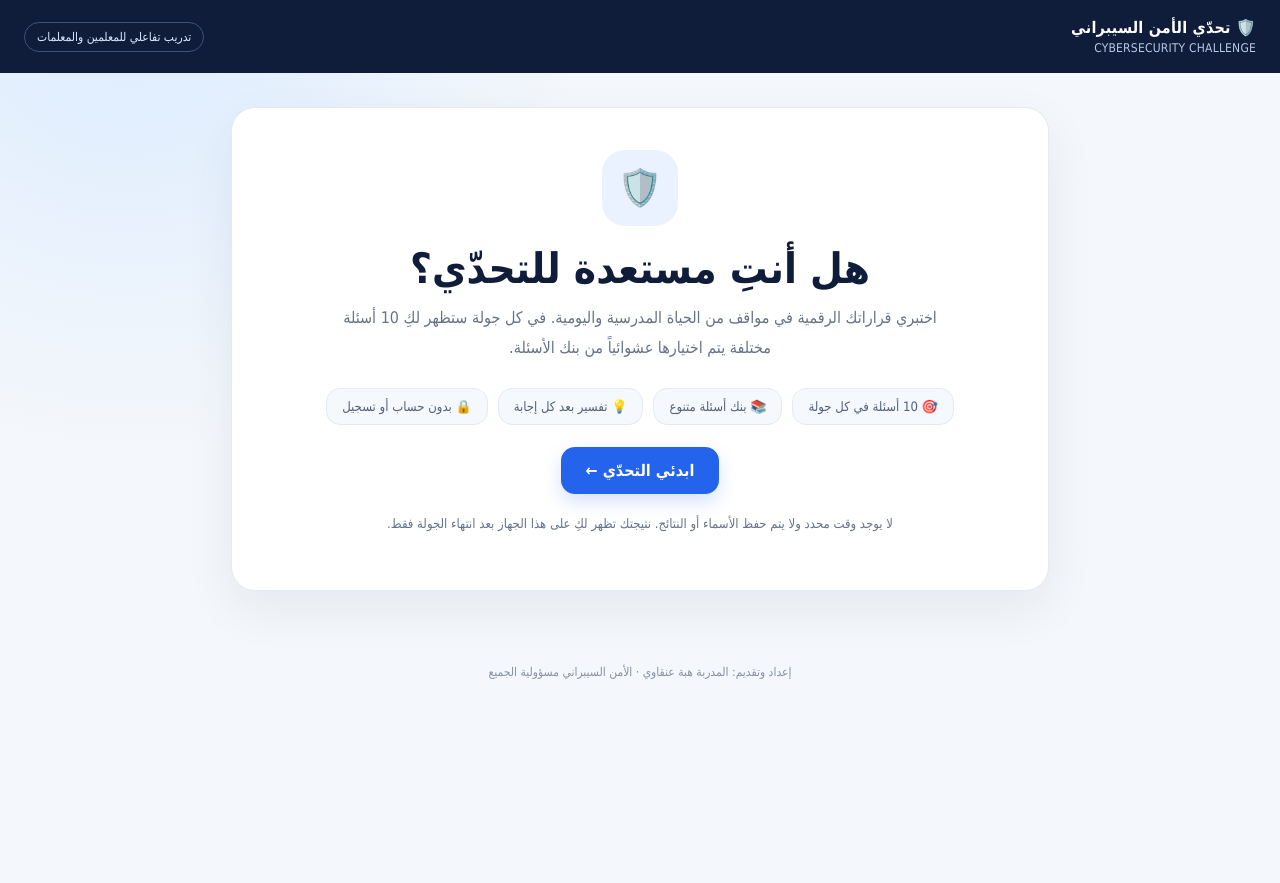
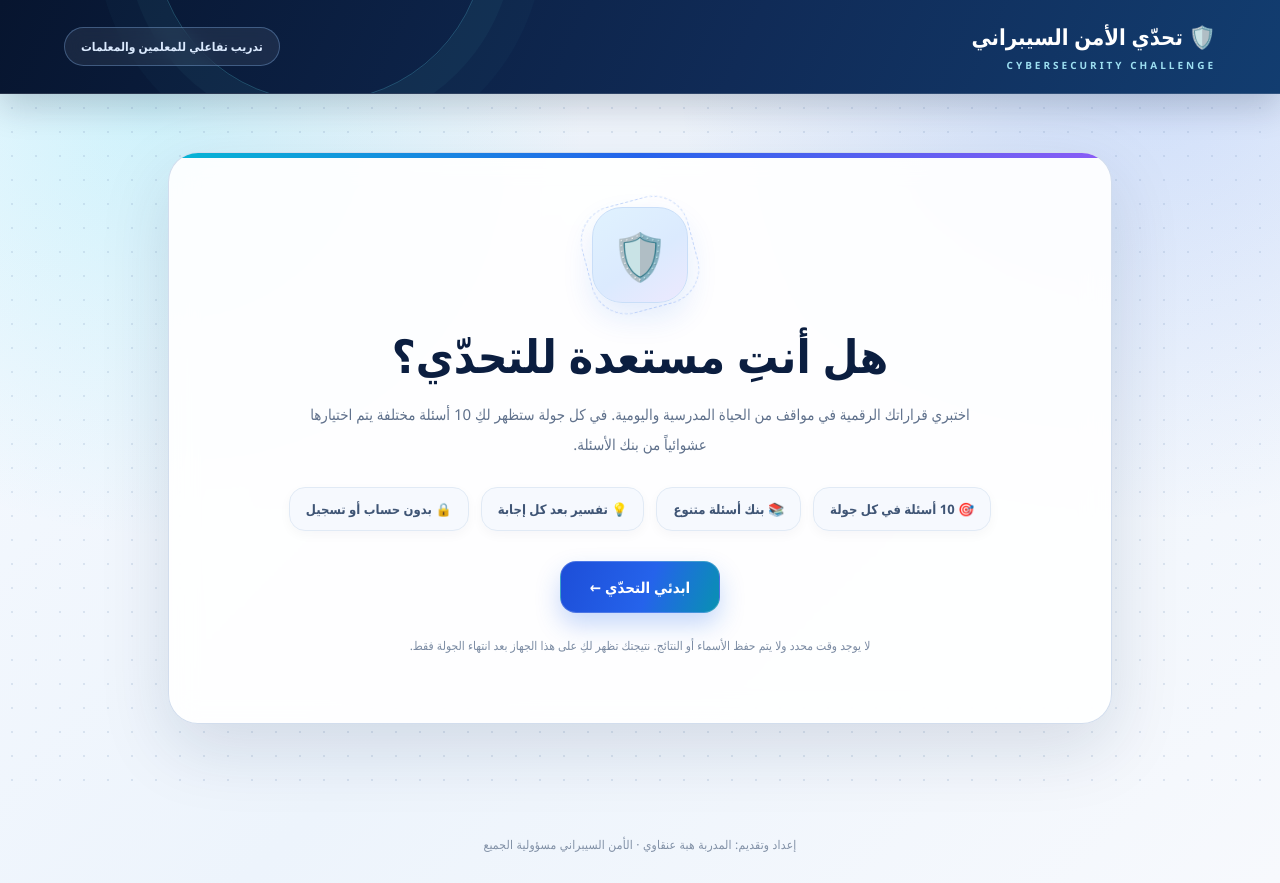
Before and after one commit to laraanqawii/Cybersecurity_Challenge, a plain HTML site: page index.html in a window 1280 px wide. Before the commit the page ends 800 px from the top, so only its background shows below. Drawn offline with Linux system fonts and the light colour scheme.

Commit message:
Add files via upload

```diff
--- a/index.html
+++ b/index.html
@@ -29,7 +29,9 @@ button{font:inherit;cursor:pointer;border:0}.primary{background:var(--blue);colo
 .level{font-size:20px;font-weight:800;color:var(--navy);margin:10px}.review{margin-top:25px;text-align:right;border-top:1px solid var(--line);padding-top:20px}.review-item{padding:12px 0;border-bottom:1px solid var(--line);line-height:1.8;font-size:14px}.review-item b{display:block}.hidden{display:none!important}
 footer{text-align:center;color:#8792a5;font-size:12px;padding:0 15px 24px}
 @media(max-width:560px){header{padding:15px}.pill{display:none}main{margin:18px auto}.panel{border-radius:18px}.actions{align-items:stretch}.actions button{flex:1}}
-</style></head>
+</style>
+<link rel="stylesheet" href="style.css">
+</head>
 <body>
 <header><div class="brand">🛡️ تحدّي الأمن السيبراني <small>CYBERSECURITY CHALLENGE</small></div><div class="pill">تدريب تفاعلي للمعلمين والمعلمات</div></header>
 <main>
--- /dev/null
+++ b/style.css
@@ -0,0 +1,165 @@
+/* Cybersecurity Challenge — Professional UI Theme
+   ملف تنسيق خارجي للموقع. يعتمد على العناصر الموجودة في index.html.
+*/
+:root{
+  --navy:#07152f;
+  --blue:#2563eb;
+  --cyan:#06b6d4;
+  --gold:#f6c453;
+  --ink:#14213d;
+  --muted:#64748b;
+  --paper:#eef4fb;
+  --line:#dce6f2;
+  --good:#0f9b70;
+  --bad:#dc4c64;
+  --shadow:0 24px 70px rgba(12,35,75,.13);
+}
+*{box-sizing:border-box}
+html{scroll-behavior:smooth}
+body{
+  margin:0;min-height:100vh;color:var(--ink);
+  font-family:"Segoe UI",Tahoma,Arial,sans-serif;
+  background:
+    radial-gradient(circle at 12% 12%,rgba(34,211,238,.18),transparent 27rem),
+    radial-gradient(circle at 90% 5%,rgba(37,99,235,.16),transparent 30rem),
+    linear-gradient(135deg,#f7faff 0%,#edf4fc 52%,#f7f9fd 100%);
+  position:relative;overflow-x:hidden
+}
+body:before{
+  content:"";position:fixed;inset:0;pointer-events:none;opacity:.23;z-index:-1;
+  background-image:radial-gradient(#8ba6c8 1px,transparent 1px);
+  background-size:24px 24px;
+}
+header{
+  position:relative;isolation:isolate;overflow:hidden;
+  min-height:94px;padding:20px clamp(18px,5vw,70px);
+  display:flex;align-items:center;justify-content:space-between;gap:18px;
+  color:#fff;background:linear-gradient(115deg,#07152f 0%,#102b57 58%,#123d70 100%);
+  box-shadow:0 12px 35px rgba(7,21,47,.2);
+  border-bottom:1px solid rgba(255,255,255,.13)
+}
+header:after{
+  content:"";position:absolute;z-index:-1;width:330px;height:330px;border-radius:50%;
+  left:12%;top:-230px;border:1px solid rgba(103,232,249,.23);
+  box-shadow:0 0 0 28px rgba(103,232,249,.035),0 0 0 58px rgba(103,232,249,.025)
+}
+.brand{font-size:clamp(17px,2.2vw,22px);font-weight:900;letter-spacing:0}
+.brand small{font-size:10px;letter-spacing:3px;color:#9ddff1;font-weight:800;margin-top:7px}
+.pill{
+  border:1px solid rgba(147,197,253,.32);border-radius:999px;
+  padding:10px 16px;color:#dbeafe;background:rgba(255,255,255,.07);
+  font-size:12px;font-weight:700;backdrop-filter:blur(10px)
+}
+main{max-width:980px;margin:clamp(28px,5vw,58px) auto;padding:0 18px 54px}
+.panel{
+  position:relative;overflow:hidden;background:rgba(255,255,255,.91);
+  border:1px solid rgba(203,216,234,.85);border-radius:30px;
+  box-shadow:var(--shadow);padding:clamp(24px,5.5vw,54px);
+  backdrop-filter:blur(14px)
+}
+.panel:before{
+  content:"";position:absolute;inset:0 0 auto;height:5px;
+  background:linear-gradient(90deg,var(--cyan),var(--blue),#8b5cf6)
+}
+.center{text-align:center}
+.symbol{
+  width:96px;height:96px;border-radius:30px;display:grid;place-items:center;
+  margin:0 auto 24px;font-size:46px;
+  background:linear-gradient(145deg,#e0f2fe,#dbeafe 55%,#ede9fe);
+  border:1px solid #c9def8;box-shadow:0 14px 30px rgba(37,99,235,.13);
+  position:relative
+}
+.symbol:after{
+  content:"";position:absolute;inset:-8px;border:1px dashed rgba(37,99,235,.25);
+  border-radius:36px;animation:orbit 24s linear infinite
+}
+h1{font-size:clamp(29px,5vw,46px);line-height:1.25;margin:0 0 14px;color:#0b1e40;font-weight:900}
+h2{font-size:clamp(21px,3vw,28px);line-height:1.5;margin:0 0 14px;color:#10264a;font-weight:900}
+.sub{color:#60718c;line-height:2;margin:0 auto 26px;max-width:680px;font-size:15px}
+.stats{display:flex;gap:12px;justify-content:center;flex-wrap:wrap;margin:28px 0 30px}
+.stat{
+  display:flex;align-items:center;gap:7px;background:#f6f9fe;border:1px solid #e1eaf5;
+  padding:12px 16px;border-radius:16px;font-size:13px;color:#3f5575;
+  font-weight:700;box-shadow:0 4px 12px rgba(15,35,70,.035);
+  transition:transform .2s,border-color .2s,box-shadow .2s
+}
+.stat:hover{transform:translateY(-3px);border-color:#b9d5f6;box-shadow:0 9px 20px rgba(37,99,235,.08)}
+button{font:inherit;cursor:pointer}
+.primary{
+  position:relative;overflow:hidden;color:#fff;
+  background:linear-gradient(110deg,#1d4ed8,#2563eb 55%,#0891b2);
+  border:1px solid rgba(255,255,255,.2);border-radius:16px;
+  padding:15px 29px;font-weight:900;font-size:15px;
+  box-shadow:0 12px 25px rgba(37,99,235,.25);
+  transition:transform .2s,box-shadow .2s,filter .2s
+}
+.primary:before{
+  content:"";position:absolute;top:-80%;left:-35%;width:24%;height:260%;
+  transform:rotate(25deg);background:rgba(255,255,255,.18);transition:left .55s
+}
+.primary:hover{transform:translateY(-3px);box-shadow:0 17px 30px rgba(37,99,235,.32);filter:saturate(1.12)}
+.primary:hover:before{left:120%}
+.primary:active{transform:translateY(0) scale(.98)}
+.secondary{background:#edf4ff;color:#234779;border:1px solid #d7e5f7;border-radius:13px;padding:12px 18px;font-weight:800}
+.note{font-size:12px;color:#7b8ba3;line-height:1.9;margin-top:22px}
+.topline{display:flex;justify-content:space-between;gap:12px;align-items:center;color:#60718c;font-size:13px;font-weight:800;margin-bottom:16px}
+.track{height:11px;background:#e8eef7;border-radius:99px;overflow:hidden;margin-bottom:30px;box-shadow:inset 0 1px 3px rgba(15,35,70,.08)}
+.fill{height:100%;width:0;background:linear-gradient(90deg,#2563eb,#06b6d4,#34d399);border-radius:99px;transition:width .35s ease;box-shadow:0 0 12px rgba(6,182,212,.28)}
+.tag{
+  display:inline-flex;align-items:center;gap:7px;background:#e8f8fb;color:#087e91;
+  border:1px solid #c9edf2;border-radius:999px;padding:8px 14px;
+  font-size:12px;font-weight:900;margin-bottom:16px
+}
+.tag:before{content:"◈";font-size:14px}
+.question{font-size:clamp(20px,3.2vw,28px);line-height:1.85;font-weight:900;margin:0 0 24px;color:#12284b}
+.answers{display:grid;gap:13px}
+.answer{
+  width:100%;text-align:right;padding:16px 18px;border:1.5px solid #e0e8f2;
+  border-radius:17px;background:linear-gradient(110deg,#fff,#fbfdff);color:#1d2d49;
+  line-height:1.8;display:flex;align-items:flex-start;gap:13px;
+  box-shadow:0 4px 12px rgba(16,39,75,.035);
+  transition:transform .18s,border-color .18s,background .18s,box-shadow .18s
+}
+.answer:hover:not(:disabled){border-color:#8db5f5;background:#f5f9ff;transform:translateX(-4px);box-shadow:0 9px 20px rgba(37,99,235,.09)}
+.answer:focus-visible,.primary:focus-visible,.secondary:focus-visible{outline:3px solid rgba(6,182,212,.35);outline-offset:3px}
+.letter{
+  flex:0 0 34px;height:34px;border-radius:11px;background:#edf3fc;display:grid;place-items:center;
+  font-weight:900;color:#31558b;border:1px solid #e0e9f7
+}
+.answer.correct{border-color:#72cba8;background:linear-gradient(100deg,#effcf6,#f8fffb);box-shadow:0 7px 18px rgba(15,155,112,.08)}
+.answer.correct .letter{background:#d5f7e7;color:#08784f;border-color:#b9ebd3}
+.answer.wrong{border-color:#f0a0aa;background:linear-gradient(100deg,#fff2f3,#fffafa)}
+.answer.wrong .letter{background:#ffe0e4;color:#b4233c;border-color:#ffd0d7}
+.answer:disabled{cursor:default;opacity:1}
+.feedback{margin-top:22px;padding:18px 20px;border-radius:17px;line-height:1.95;display:none;font-size:14px}
+.feedback.show{display:block;animation:rise .25s ease}
+.feedback.good{background:#effbf5;border:1px solid #bfe9d3;color:#176344}
+.feedback.bad{background:#fff4f4;border:1px solid #f3c9ce;color:#873344}
+.feedback strong{display:block;margin-bottom:5px;font-size:15px}
+.actions{display:flex;justify-content:space-between;align-items:center;margin-top:25px;gap:12px}
+.muted{font-size:12px;color:#8492a7;font-weight:700}
+.resultScore{font-size:clamp(58px,10vw,78px);font-weight:1000;letter-spacing:-3px;color:#2563eb;margin:12px 0;text-shadow:0 8px 24px rgba(37,99,235,.12)}
+.meter{height:15px;border-radius:99px;background:#e9eff7;overflow:hidden;max-width:470px;margin:20px auto}
+.meter>span{display:block;height:100%;background:linear-gradient(90deg,#2563eb,#06b6d4,#34d399);width:0;border-radius:99px;transition:width .8s cubic-bezier(.2,.8,.2,1)}
+.level{font-size:22px;font-weight:900;color:#10264a;margin:14px}
+.review{margin-top:30px;text-align:right;border-top:1px solid #e4ebf4;padding-top:24px}
+.review h2{margin-bottom:14px}
+.review-item{position:relative;padding:16px 18px;margin:10px 0;border:1px solid #e5edf6;border-radius:15px;background:#fbfdff;line-height:1.9;font-size:14px}
+.review-item b{display:block;margin-bottom:5px;color:#172d50}
+.hidden{display:none!important}
+footer{text-align:center;color:#8190a6;font-size:12px;padding:0 15px 30px;letter-spacing:.2px}
+@keyframes orbit{to{transform:rotate(360deg)}}
+@keyframes rise{from{opacity:0;transform:translateY(7px)}to{opacity:1;transform:translateY(0)}}
+@media(max-width:650px){
+  header{padding:16px 18px;min-height:78px}.pill{display:none}
+  main{margin:22px auto;padding:0 13px 36px}
+  .panel{border-radius:22px;padding:25px 19px}
+  .symbol{width:82px;height:82px;font-size:39px;border-radius:25px}
+  .stats{gap:8px}.stat{font-size:12px;padding:10px 12px}
+  .topline{font-size:12px}.actions{align-items:stretch;flex-direction:column}
+  .actions button{width:100%}.muted{text-align:center}
+  .answer{padding:14px 13px}.question{line-height:1.7}
+}
+@media(prefers-reduced-motion:reduce){
+  *,*:before,*:after{animation-duration:.01ms!important;animation-iteration-count:1!important;scroll-behavior:auto!important;transition-duration:.01ms!important}
+}
```
Also changed, not shown: README.txt.
